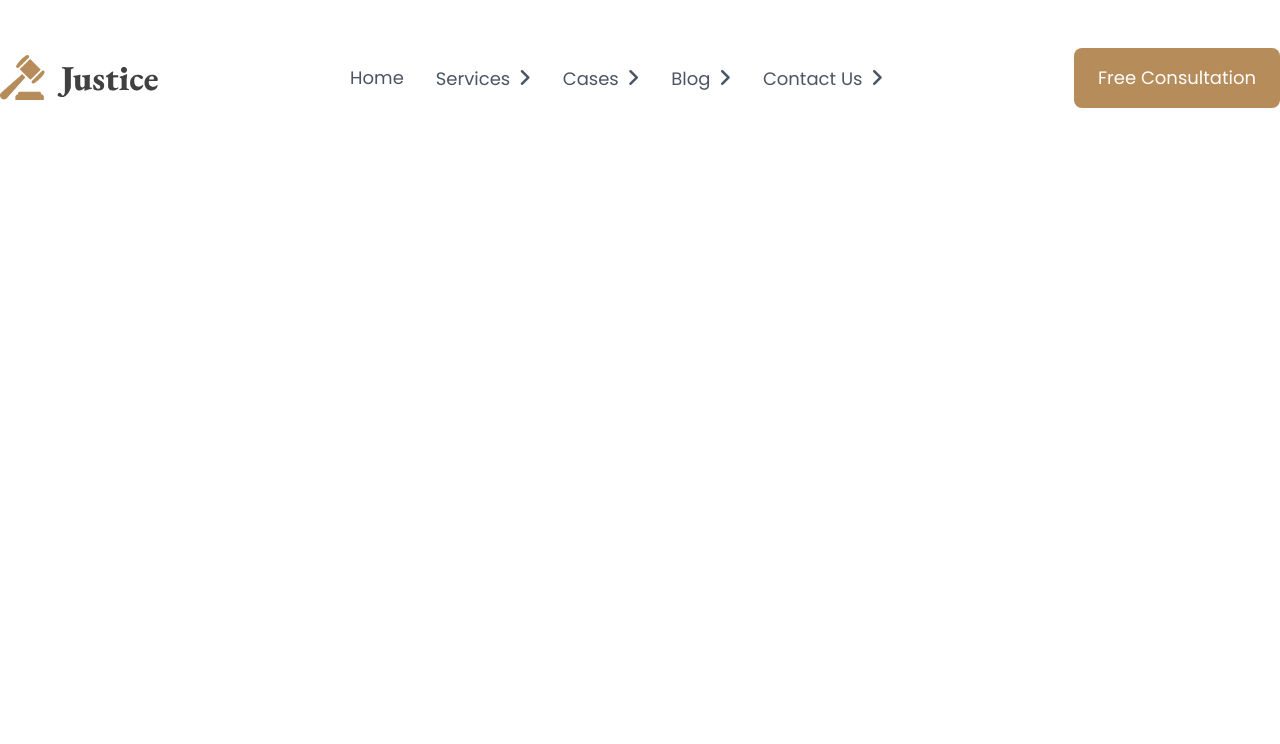
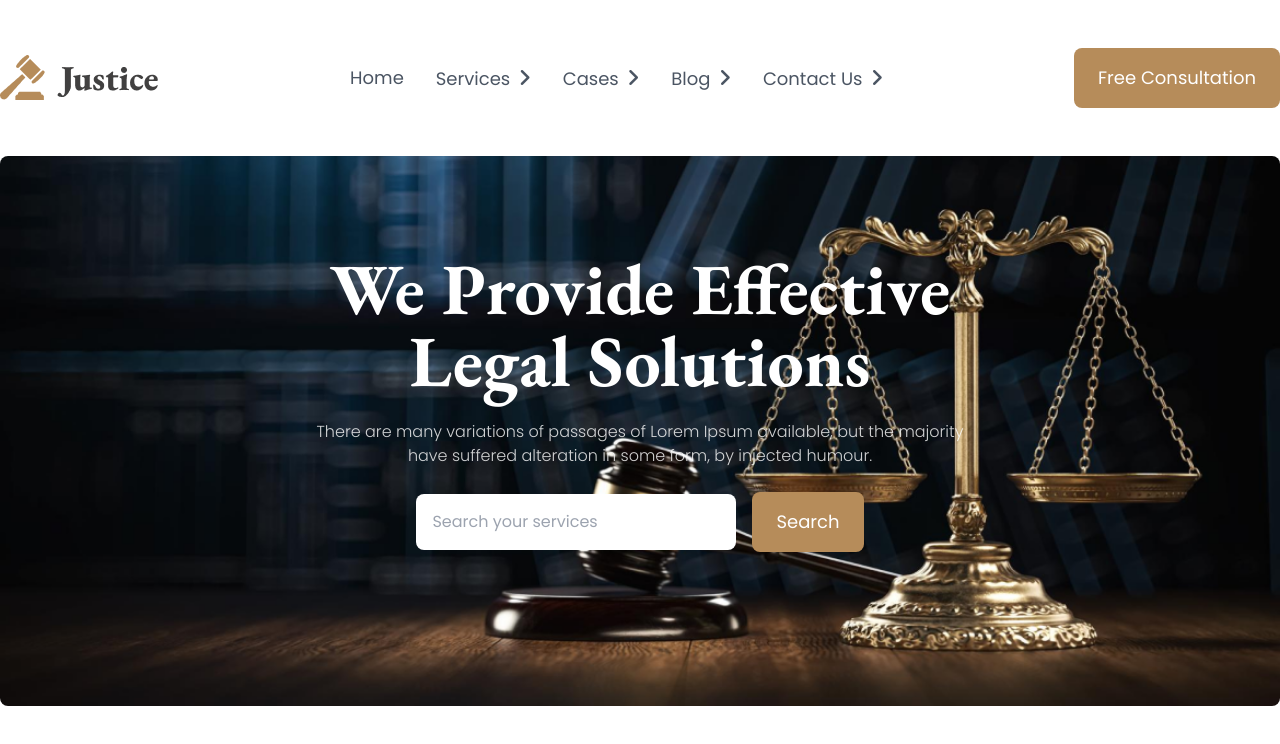
Before and after one commit to faisal-hdev/legal-solution-tailwind-css, a plain HTML site: page index.html in a window 1280 px wide. Drawn offline with nearby package versions, Linux system fonts and the light colour scheme.

Commit message:
Banner section added

```diff
--- a/index.html
+++ b/index.html
@@ -37,6 +37,7 @@
           extend: {
             colors: {
               clifford: "#da373d",
+              heroPattern: "url('./images/banner.png')",
             },
           },
         },
@@ -103,12 +104,46 @@
           </button>
         </div>
         <!-- Bars Menu -->
-        <div class="lg:hidden flex">
+        <div class="lg:hidden flex cursor-pointer">
           <i class="fa-solid fa-bars text-3xl"></i>
         </div>
       </nav>
       <!-- Banner section start -->
-      <section class=""></section>
+      <section class="">
+        <div
+          class="bg-[url('./images/banner.png')] h-[550px] bg-no-repeat bg-cover bg-center rounded-lg"
+        >
+          <div class="mx-auto lg:w-[680px] flex items-center justify-center">
+            <div
+              class="text-white text-center mt-24 md:mt-32 lg:mt-24 space-y-6"
+            >
+              <h2 class="eb-garamond text-4xl lg:text-7xl font-bold">
+                We Provide Effective Legal Solutions
+              </h2>
+              <p class="opacity-80 font-light">
+                There are many variations of passages of Lorem Ipsum available,
+                but the majority have suffered alteration in some form, by
+                injected humour.
+              </p>
+              <div
+                class="flex flex-col lg:flex-row gap-4 items-center justify-center"
+              >
+                <input
+                  class="w-80 p-4 outline-none text-black rounded-lg"
+                  placeholder="Search your services"
+                  type="text"
+                  required
+                />
+                <button
+                  class="bg-[#B68C5A;] hover:bg-[#ffa94d] duration-300 border-none outline-none text-lg text-white py-4 px-6 rounded-lg"
+                >
+                  Search
+                </button>
+              </div>
+            </div>
+          </div>
+        </div>
+      </section>
     </header>
   </body>
 </html>
```
